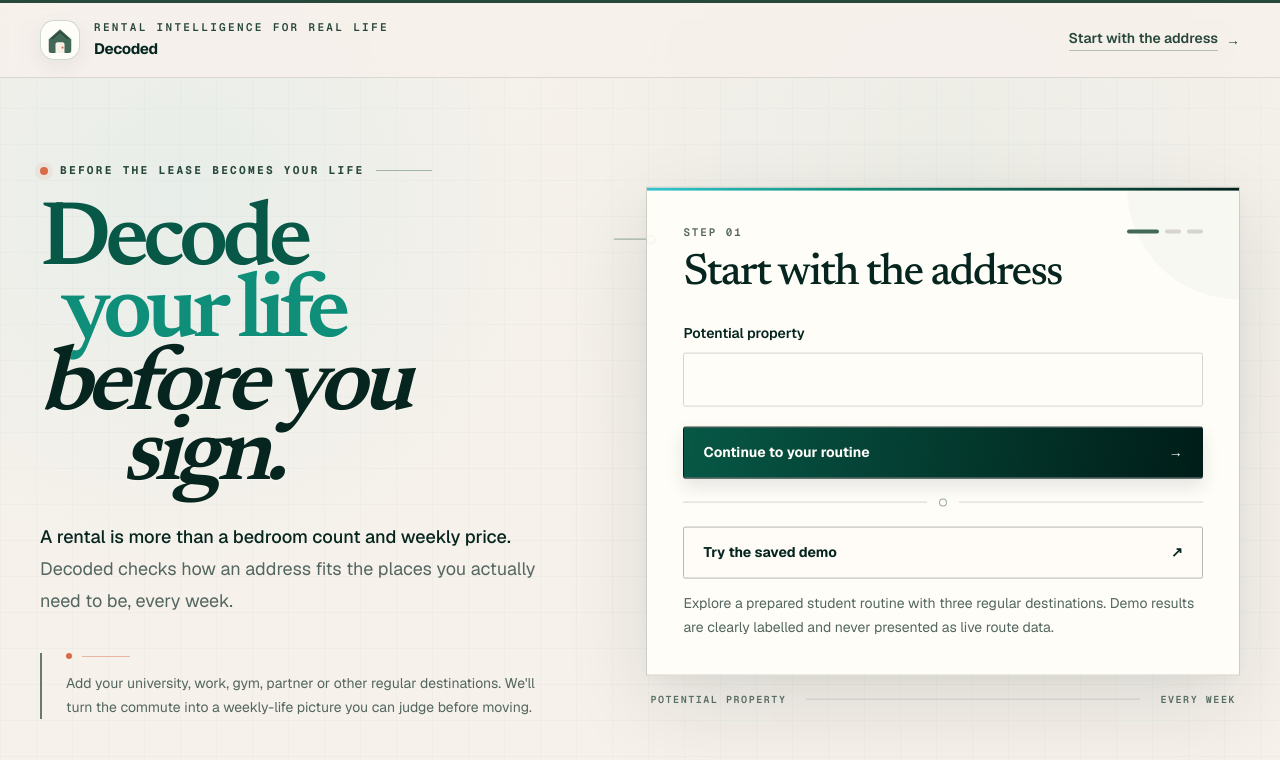
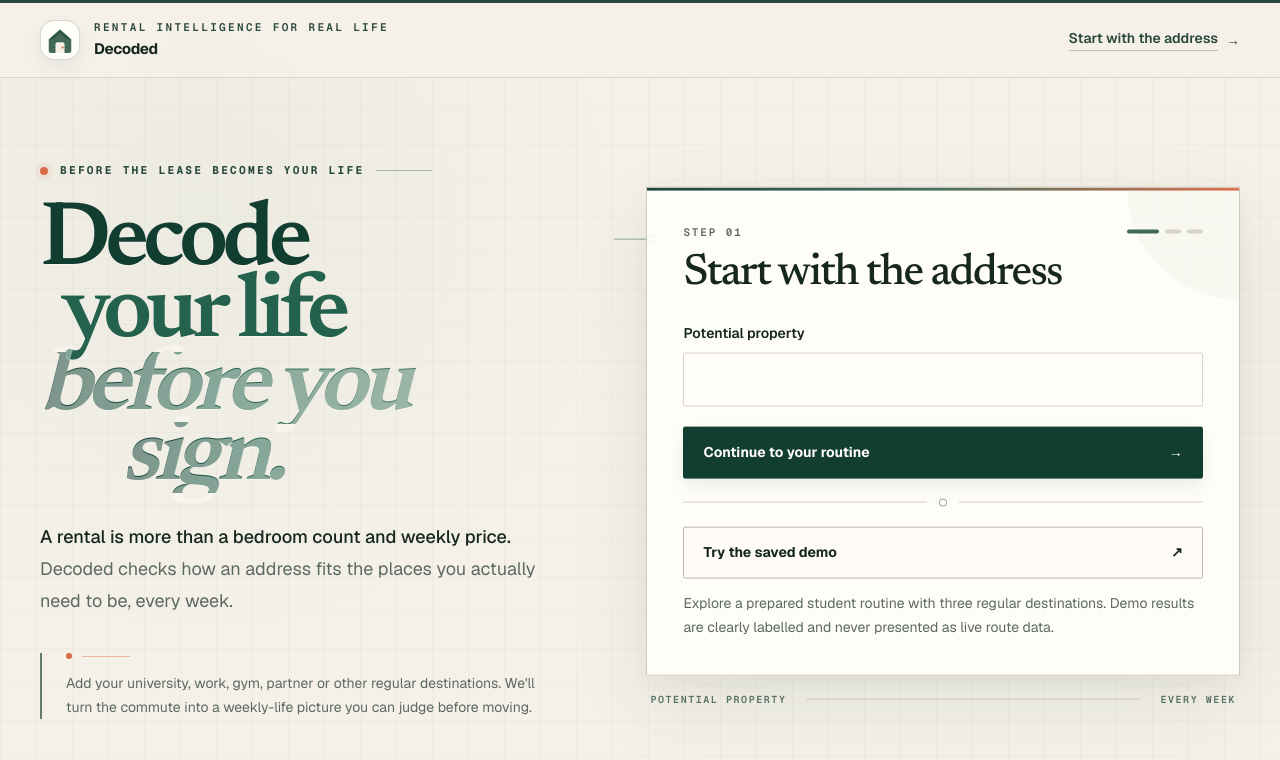
Before and after one commit to anshg15/Ansley, a Next.js app: page / in a window 1280 px wide. Shown: the top 760 px of the page. Built offline with nearby package versions, Linux system fonts and the light colour scheme.

Commit message:
revert: restore previous colour system

```diff
--- a/app/globals.css
+++ b/app/globals.css
@@ -1,26 +1,22 @@
 @import "tailwindcss";
 
 :root {
-  --parchment: #f6f1eb;
+  --parchment: #f5f1e8;
   --paper: #fffdf8;
-  --ink: #06251f;
-  --cyan: #31c3cf;
-  --teal: #0f8f7a;
-  --forest: #075846;
-  --black-green: #001d18;
+  --ink: #16271f;
   --moss: #426957;
   --moss-deep: #29483c;
-  --emerald-deep: var(--forest);
-  --emerald-mid: var(--teal);
-  --emerald-lift: var(--cyan);
+  --emerald-deep: #123d31;
+  --emerald-mid: #24624d;
+  --emerald-lift: #4f8069;
   --transit-coral: #d96b48;
   --muted-blue: #6f9da3;
   --amber: #b77a2a;
   --danger: #963f30;
-  --focus: #0f7f75;
-  --border: #d7d4cb;
-  --border-strong: #b9b8ad;
-  --muted-ink: #53665f;
+  --focus: #205f69;
+  --border: #d8d3c8;
+  --border-strong: #bbb5a9;
+  --muted-ink: #5c6962;
   --background: var(--parchment);
   --foreground: var(--ink);
 }
@@ -31,10 +27,6 @@
   --color-parchment: var(--parchment);
   --color-paper: var(--paper);
   --color-ink: var(--ink);
-  --color-cyan: var(--cyan);
-  --color-teal: var(--teal);
-  --color-forest: var(--forest);
-  --color-black-green: var(--black-green);
   --color-moss: var(--moss);
   --color-moss-deep: var(--moss-deep);
   --color-emerald-deep: var(--emerald-deep);
@@ -65,12 +57,11 @@ body {
   min-height: 100vh;
   margin: 0;
   background:
-    linear-gradient(rgba(7, 88, 70, 0.024) 1px, transparent 1px),
-    linear-gradient(90deg, rgba(7, 88, 70, 0.024) 1px, transparent 1px),
-    radial-gradient(circle at 14% 24%, rgba(49, 195, 207, 0.075), transparent 24rem),
-    radial-gradient(circle at 74% 22%, rgba(15, 143, 122, 0.045), transparent 28rem),
+    linear-gradient(rgba(18, 61, 49, 0.026) 1px, transparent 1px),
+    linear-gradient(90deg, rgba(18, 61, 49, 0.026) 1px, transparent 1px),
+    radial-gradient(circle at 16% 28%, rgba(79, 128, 105, 0.055), transparent 27rem),
     var(--parchment);
-  background-size: 36px 36px, 36px 36px, auto, auto, auto;
+  background-size: 36px 36px, 36px 36px, auto, auto;
   color: var(--ink);
   font-family: var(--font-geist-sans), Arial, Helvetica, sans-serif;
 }
@@ -88,7 +79,7 @@ select {
 }
 
 ::selection {
-  background: var(--teal);
+  background: var(--emerald-deep);
   color: var(--paper);
 }
 
@@ -106,15 +97,9 @@ select {
   text-shadow: 0 1px 0 rgba(255, 253, 248, 0.45);
 }
 
-.hero-spectrum {
-  color: var(--forest);
-  background: linear-gradient(
-    96deg,
-    var(--black-green) 0%,
-    var(--forest) 30%,
-    var(--teal) 63%,
-    var(--cyan) 100%
-  );
+.hero-gradient {
+  color: var(--moss);
+  background: linear-gradient(105deg, var(--emerald-deep) 0%, var(--emerald-mid) 45%, var(--emerald-lift) 100%);
   -webkit-background-clip: text;
   background-clip: text;
   -webkit-text-fill-color: transparent;
@@ -123,8 +108,8 @@ select {
 .surface-paper {
   background: color-mix(in srgb, var(--paper) 97%, transparent);
   box-shadow:
-    0 30px 82px rgba(0, 29, 24, 0.11),
-    0 5px 18px rgba(6, 37, 31, 0.035);
+    0 28px 76px rgba(18, 61, 49, 0.09),
+    0 5px 18px rgba(23, 35, 29, 0.035);
 }
 
 .analysis-shell {
@@ -138,8 +123,8 @@ select {
   inset: 0 0 auto;
   height: 3px;
   z-index: 2;
-  background: linear-gradient(90deg, var(--cyan), var(--teal), var(--forest), var(--black-green));
-  opacity: 0.98;
+  background: linear-gradient(90deg, var(--emerald-deep), var(--moss), var(--transit-coral));
+  opacity: 0.95;
 }
 
 .route-rule {
@@ -163,7 +148,7 @@ select {
   top: calc(50% - 4px);
   width: 9px;
   height: 9px;
-  border: 2px solid var(--teal);
+  border: 2px solid var(--moss);
   border-radius: 999px;
   background: var(--paper);
 }
@@ -189,8 +174,8 @@ select {
 }
 
 .form-control:focus {
-  border-color: var(--teal);
-  box-shadow: 0 0 0 3px color-mix(in srgb, var(--cyan) 16%, transparent);
+  border-color: var(--emerald-mid);
+  box-shadow: 0 0 0 3px color-mix(in srgb, var(--emerald-mid) 12%, transparent);
 }
 
 .form-control[aria-invalid="true"] {
@@ -216,28 +201,28 @@ fieldset .grid.grid-cols-2 {
 }
 
 .button-primary {
-  border: 1px solid var(--black-green);
-  background: linear-gradient(100deg, var(--forest), var(--black-green));
+  border: 1px solid var(--emerald-deep);
+  background: var(--emerald-deep);
   color: var(--paper);
-  box-shadow: 0 8px 18px rgba(0, 29, 24, 0.11);
+  box-shadow: 0 8px 18px rgba(18, 61, 49, 0.08);
 }
 
 .button-primary:hover {
   transform: translateY(-1px);
-  background: linear-gradient(100deg, var(--teal), var(--forest));
-  border-color: var(--forest);
-  box-shadow: 0 12px 25px rgba(0, 29, 24, 0.16);
+  background: var(--emerald-mid);
+  border-color: var(--emerald-mid);
+  box-shadow: 0 12px 24px rgba(18, 61, 49, 0.12);
 }
 
 .button-secondary {
   border: 1px solid var(--border-strong);
-  background: color-mix(in srgb, var(--paper) 72%, transparent);
+  background: color-mix(in srgb, var(--paper) 70%, transparent);
   color: var(--ink);
 }
 
 .button-secondary:hover {
   transform: translateY(-1px);
-  border-color: var(--teal);
+  border-color: var(--emerald-mid);
   background: var(--paper);
 }
 
@@ -250,11 +235,11 @@ fieldset .grid.grid-cols-2 {
 
 @media (max-width: 639px) {
   .hero-heading {
-    max-width: 7.2ch;
+    max-width: 6.6ch;
   }
 
-  .hero-spectrum {
-    background: linear-gradient(96deg, var(--black-green), var(--forest) 42%, var(--teal) 78%, var(--cyan));
+  .hero-gradient {
+    background: linear-gradient(105deg, var(--emerald-deep), var(--emerald-lift));
     -webkit-background-clip: text;
     background-clip: text;
   }
```
